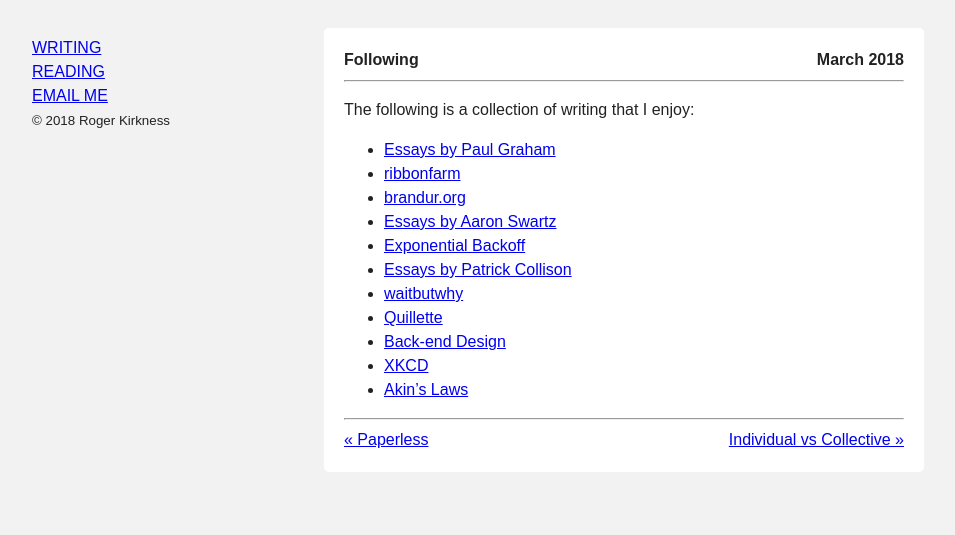
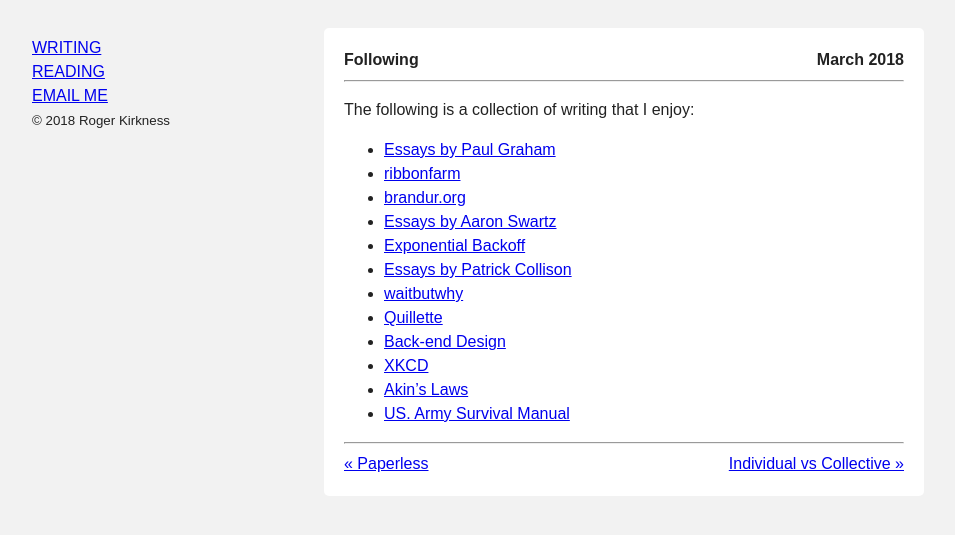
Before and after one commit to rogerkirkness/writing, a Jekyll site: the page built from _posts/2018-03-13-following.md, in a window 1280 px wide. Shown: the top 535 px of the page, without its empty margins (16-971 px from the left). Built offline with Jekyll 4.4.1, drawn with Linux system fonts in a browser that asks for light colours.

```diff
--- a/_posts/2018-03-13-following.md
+++ b/_posts/2018-03-13-following.md
@@ -16,3 +16,4 @@
 * [Back-end Design](https://github.com/binhnguyennus/awesome-scalability)
 * [XKCD](https://www.xkcd.com/)
 * [Akin's Laws](http://spacecraft.ssl.umd.edu/akins_laws.html)
+* [US. Army Survival Manual](http://www.preppers.info/uploads/FM21-76_SurvivalManual.pdf)
```
